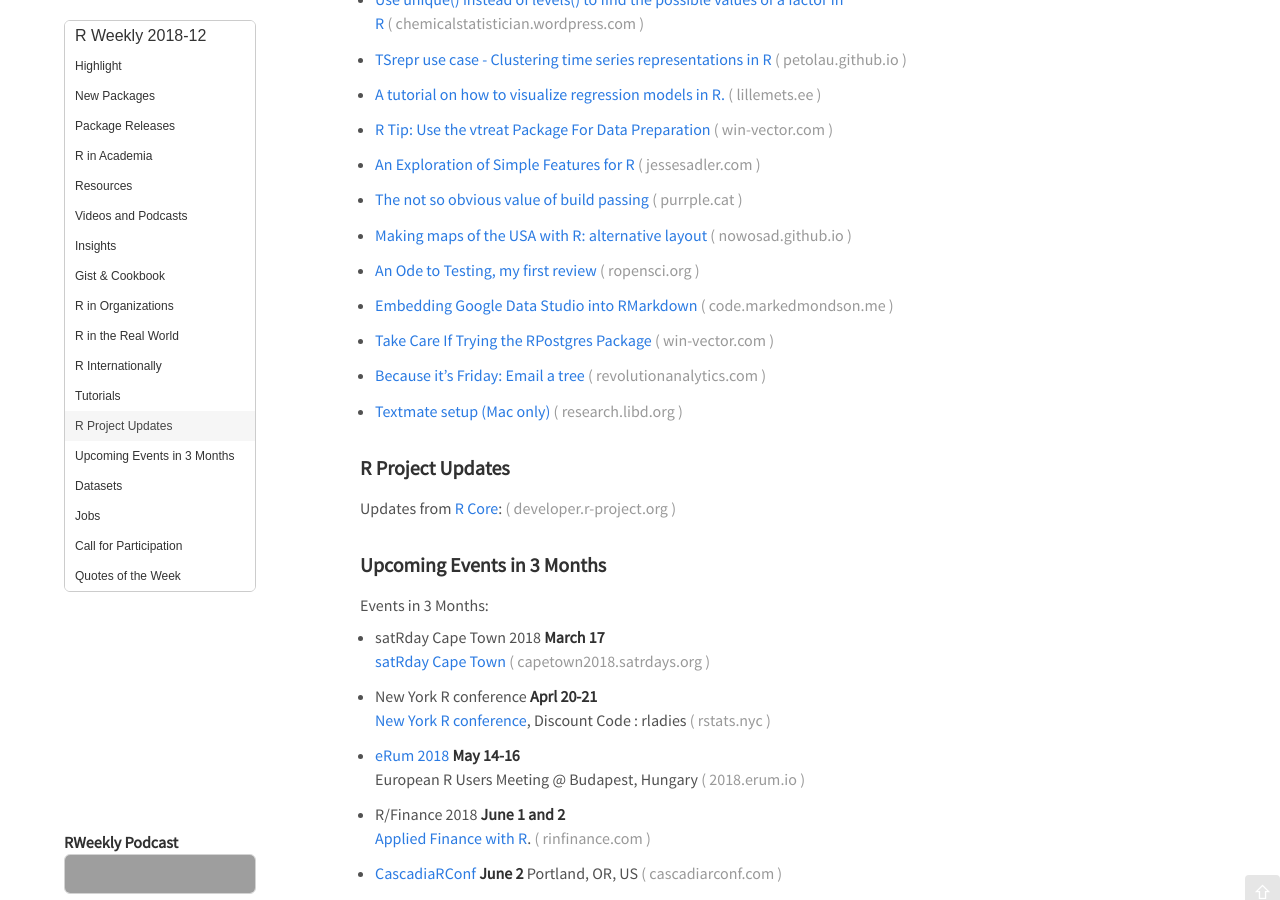
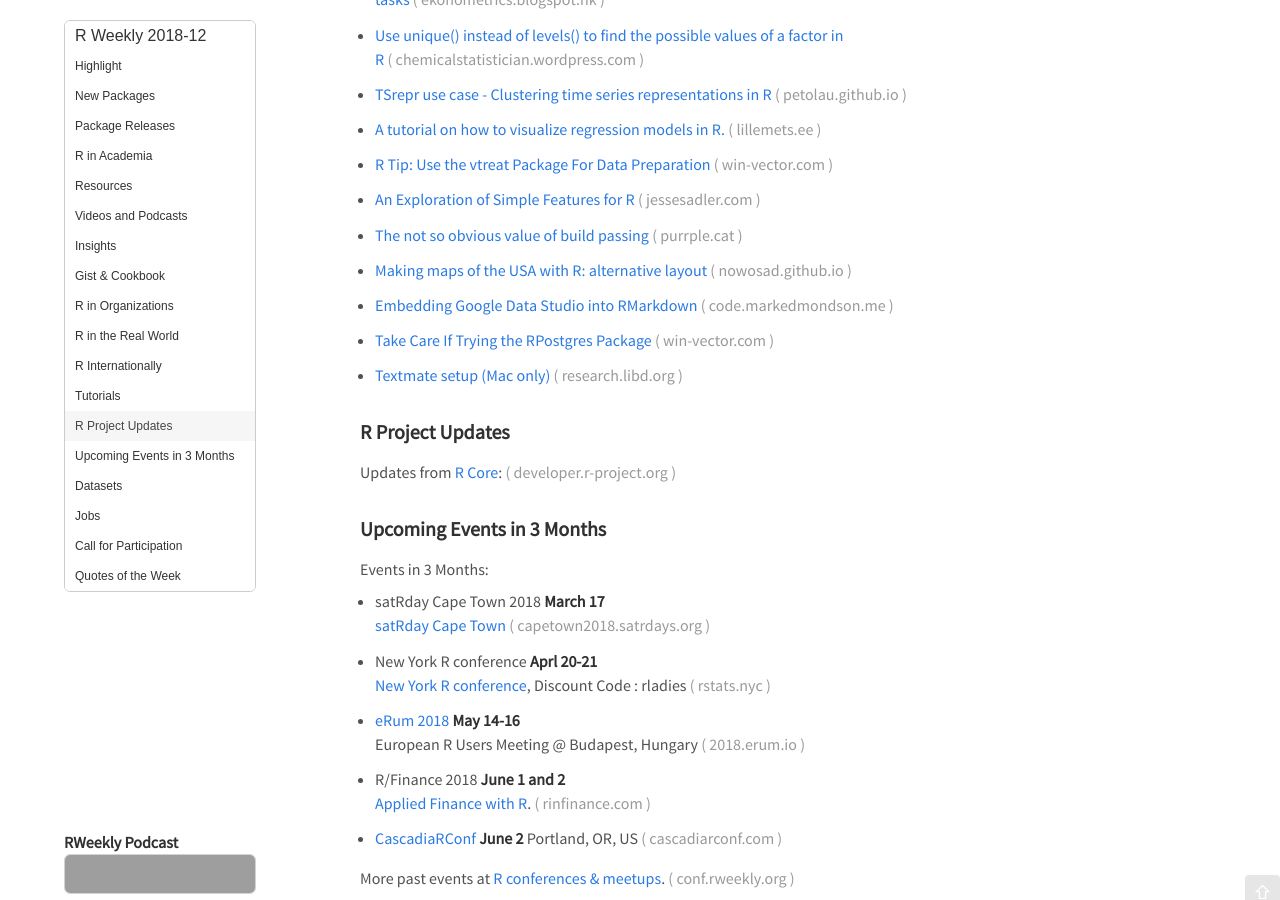
Before and after one commit to rweekly/rweekly.org, a Jekyll site: the page built from draft.md, in a window 1280 px wide and 900 px high, scrolled down 2345 px. Built offline with Jekyll 4.4.1, drawn with Linux system fonts in a browser that asks for light colours; emoji names are drawn with the system emoji font; comment, search, counter and statistics services are not loaded; some of the changed text lies outside the part shown; grey boxes are pictures that could not be loaded.

Commit message:
update draft.md
deleted one non-R blog (email a tree), moved ropensci package blog to insights

```diff
--- a/draft.md
+++ b/draft.md
@@ -130,13 +132,9 @@
 
 + [Making maps of the USA with R: alternative layout](https://nowosad.github.io/post/making-alternative-inset-maps-of-the-usa/)
 
-+ [An Ode to Testing, my first review](https://ropensci.org/blog/2018/03/13/ode-to-testing/)
-
 + [Embedding Google Data Studio into RMarkdown](http://code.markedmondson.me/embedding-google-data-studio-into-rmarkdown)
 
 + [Take Care If Trying the RPostgres Package](http://www.win-vector.com/blog/2018/03/take-care-if-trying-the-rpostgres-package/)
-
-+ [Because it's Friday: Email a tree](http://blog.revolutionanalytics.com/2018/03/because-its-friday-email-a-tree.html)
 
 + [Textmate setup (Mac only)](http://research.libd.org/rstatsclub/2018/03/11/textmate-setup-mac-only/)
 
```
Also changed, not shown: other parts of draft.md (+2 -0 lines).
